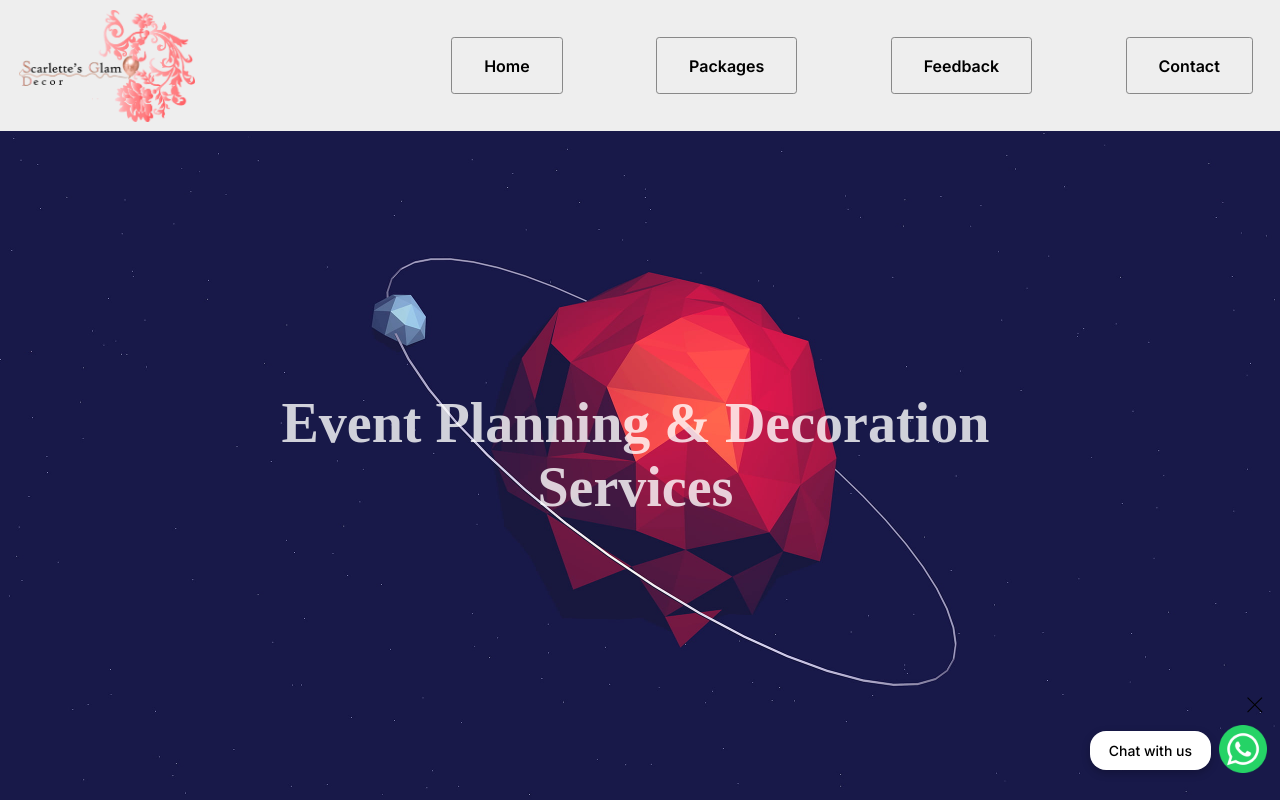
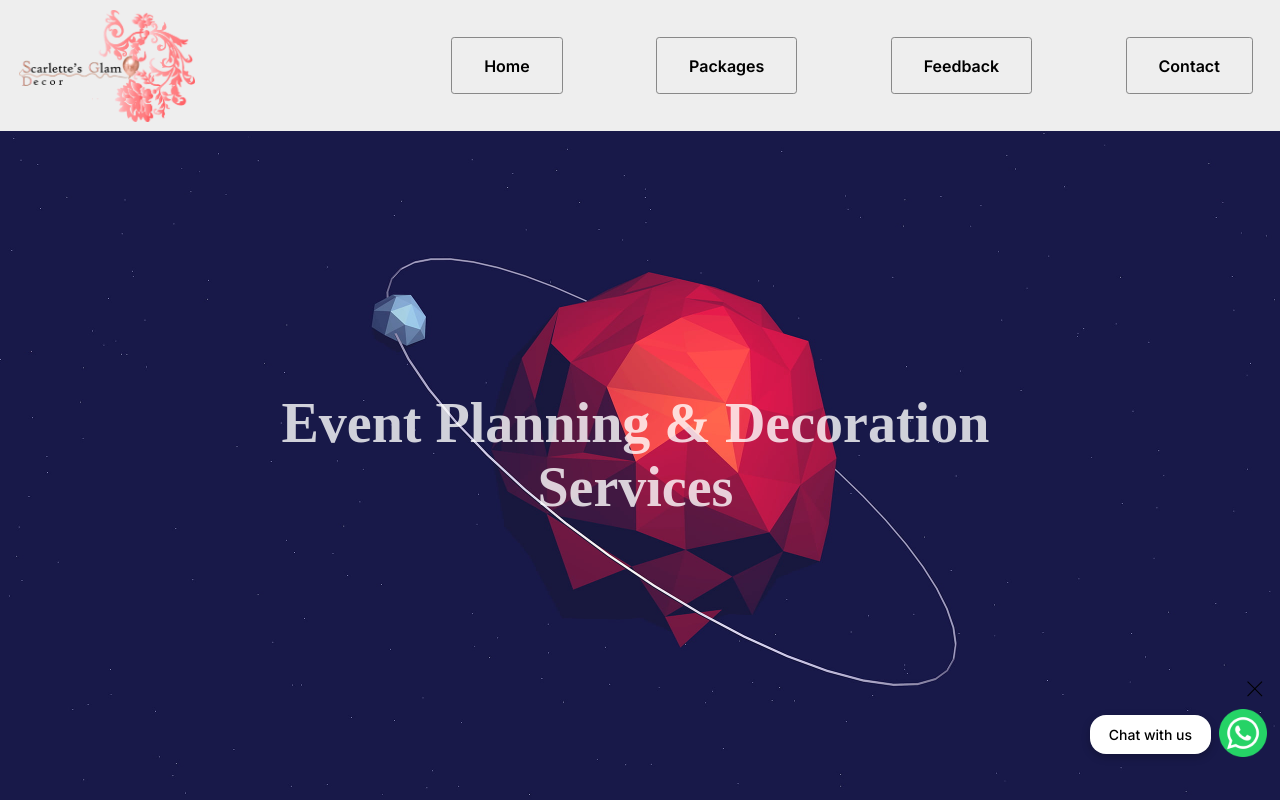
Before and after one commit to 2Kelvin/scarlettes-glam-decor, a React (Create React App) app: page / in a window 1280 px wide. Shown: the top 800 px of the page. Built offline with nearby package versions, Linux system fonts and the light colour scheme; a web font is replaced by a local one.

Commit message:
add responsive design for popup

```diff
--- a/src/components/WhatsappPopUp/whatsapp.css
+++ b/src/components/WhatsappPopUp/whatsapp.css
@@ -38,3 +38,11 @@
 .noShow {
     display: none;
 }
+
+
+/* +++++++++++++++++++++++ MEDIA QUERIES +++++++++++++++++++++++ */
+@media screen and (min-width: 1200px) {
+    .thePopUpContainer {
+        bottom: 2rem;
+    }
+}
```
